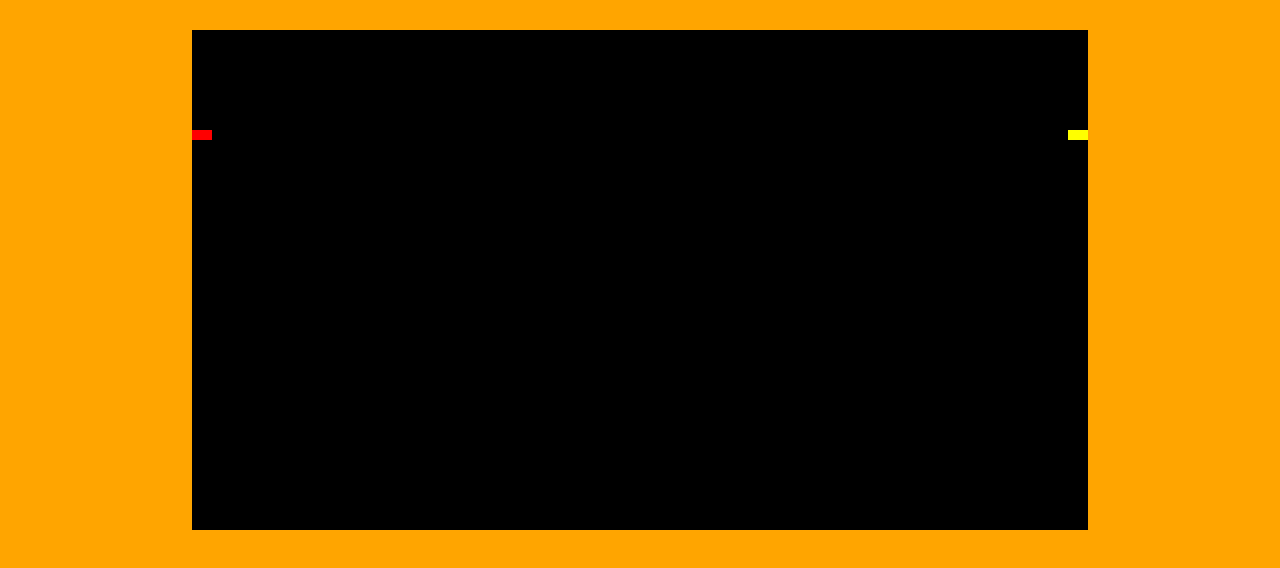
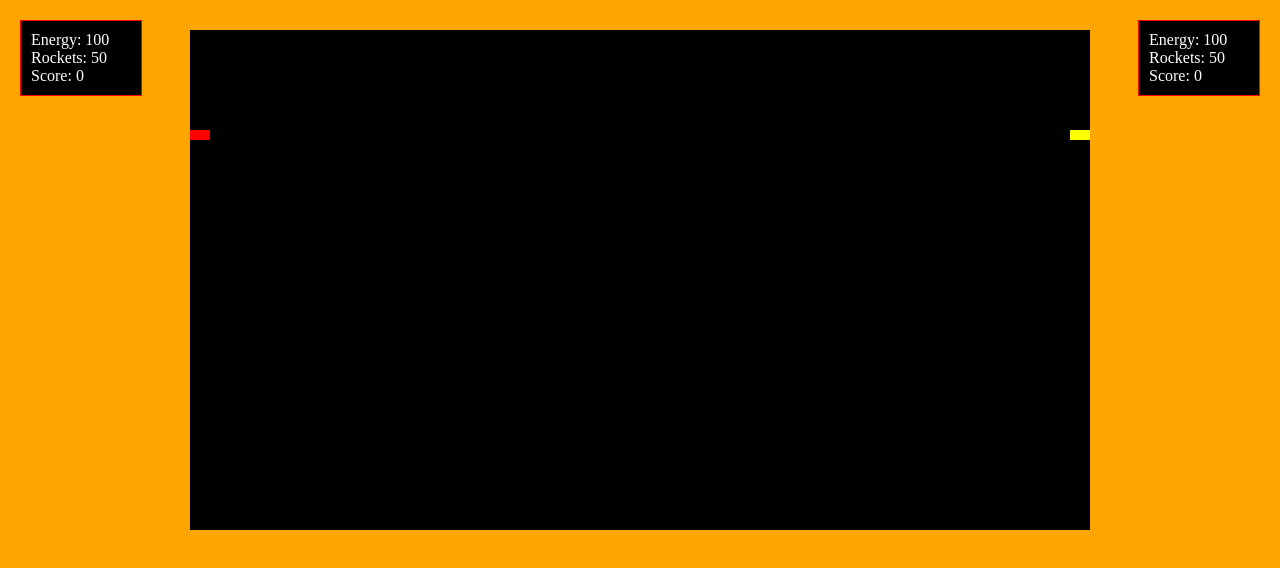
Before and after one commit to zlodiak/js_double_fly, a plain HTML site: page index.html in a window 1280 px wide. Drawn offline with Linux system fonts and the light colour scheme.

Commit message:
score to player add

```diff
--- a/css/styles.css
+++ b/css/styles.css
@@ -4,6 +4,8 @@ html, body {
   padding: 0;
   position: relative;
   background: orange;
+  min-width: 1300px;
+  overflow: auto;
 }
 
 #game {
@@ -18,7 +20,7 @@ html, body {
 }
 
 .field {
-	width: 70vw;
+	width: 900px;
 	margin: 30px auto;
 	background: #000;
 	position: relative;
@@ -35,3 +37,13 @@ html, body {
 	.flyRight {
 		right: 0;
 	}
+
+.panel {
+	position: absolute;
+	width: 100px;
+	padding: 10px;
+	border: 1px solid red;
+	background: #000;
+	overflow: hidden;
+	color: #fff;
+}
--- a/js/scripts.js
+++ b/js/scripts.js
@@ -16,6 +16,7 @@ class Game {
       yCoord: 100,
       energy: 100,
       rocketsCnt: 50,
+      score: 0,
       downKeyCode: 97,
       upKeyCode: 113,
       fireKeyCode: 122
@@ -28,9 +29,26 @@ class Game {
       yCoord: 100,
       energy: 100,
       rocketsCnt: 50,
+      score: 0,
       downKeyCode: 115,
       upKeyCode: 119,
       fireKeyCode: 120
+    });
+
+    this.leftPanel = new Panel({
+      selfId: 'leftPanelBox',
+      parentEl: this.gameEl,
+      left: '20px',
+      right: 'auto',
+      top: '20px'
+    });
+
+    this.rightPanel = new Panel({
+      selfId: 'rightPanelBox',
+      parentEl: this.gameEl,
+      left: 'auto',
+      right: '20px',
+      top: '20px'
     });
 
     this.render();
@@ -60,7 +78,23 @@ class Game {
         flyRightEl.style.background = this.flyRight.background;
         this.fieldEl.appendChild(flyRightEl);
       }
-    }, 100);
+
+      if (this.leftPanel) {
+        this.leftPanel.setValues({
+          energyValue: this.flyLeft.energy,
+          rocketsValue: this.flyLeft.rocketsCnt,
+          scoreValue: this.flyLeft.score
+        });
+      }
+
+      if (this.rightPanel) {
+        this.rightPanel.setValues({
+          energyValue: this.flyRight.energy,
+          rocketsValue: this.flyRight.rocketsCnt,
+          scoreValue: this.flyRight.score
+        });
+      }
+    }, 1000);
   }
 
   keysListen() {
@@ -89,6 +123,7 @@ class Fly {
     this.yCoord = initObj.yCoord;
     this.energy = initObj.energy;
     this.rocketsCnt = initObj.rocketsCnt;
+    this.score = initObj.score;
     this.downKeyCode = initObj.downKeyCode;
     this.upKeyCode = initObj.upKeyCode;
     this.fireKeyCode = initObj.fireKeyCode;
@@ -99,3 +134,53 @@ class Fly {
   }
 
 }
+
+class Panel {
+
+  constructor(initObj) {
+    this.enetgyEl = null;
+    this.rocketsEl = null;
+    this.scoreEl = null;
+    this.panelEl = null;
+    this.selfId = initObj.selfId;
+    this.top = initObj.top;
+    this.left = initObj.left;
+    this.right = initObj.right;
+    this.parentEl = initObj.parentEl;
+    this.render();
+  }
+
+  setValues(valuesObj) {
+    if (!this.panelEl) { return; }
+    this.panelEl.querySelector('.energyBox .value').innerHTML = valuesObj.energyValue;
+    this.panelEl.querySelector('.rocketsBox .value').innerHTML = valuesObj.rocketsValue;
+    this.panelEl.querySelector('.scoreBox .value').innerHTML = valuesObj.scoreValue;
+
+  }
+
+  render() {
+    this.panelEl = document.createElement('div');
+    this.panelEl.id += this.selfId;
+    this.panelEl.className += ' panel';
+    this.panelEl.style.top = this.top;
+    this.panelEl.style.left = this.left;
+    this.panelEl.style.right = this.right;
+    this.parentEl.appendChild(this.panelEl);
+
+    const energyEl = document.createElement('div');
+    energyEl.className += ' energyBox';
+    energyEl.innerHTML += '<span class="title">Energy: </span><span class="value"></span>';
+    this.panelEl.appendChild(energyEl);
+
+    const rocketsEl = document.createElement('div');
+    rocketsEl.className += ' rocketsBox';
+    rocketsEl.innerHTML += '<span class="title">Rockets: </span><span class="value"></span>';
+    this.panelEl.appendChild(rocketsEl);
+
+    const scoreEl = document.createElement('div');
+    scoreEl.className += ' scoreBox';
+    scoreEl.innerHTML += '<span class="title">Score: </span><span class="value"></span>';
+    this.panelEl.appendChild(scoreEl);
+  }
+
+}
```
